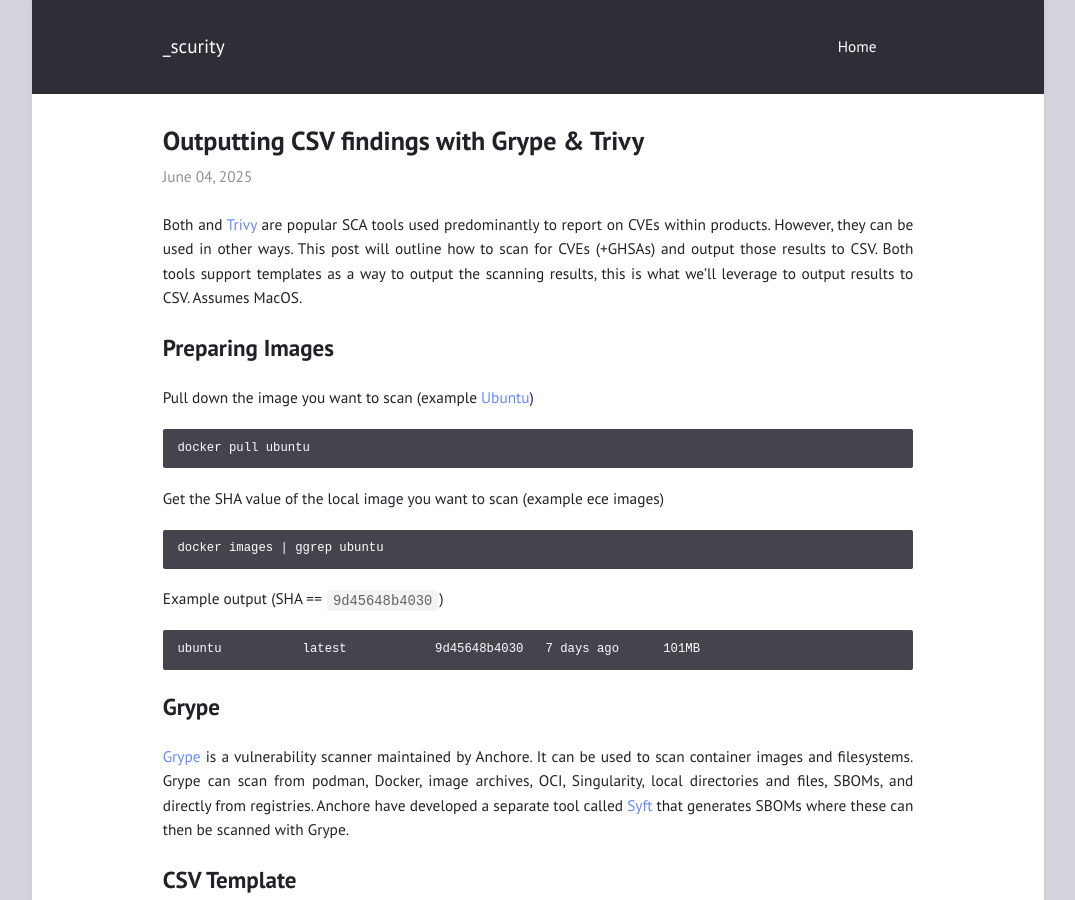
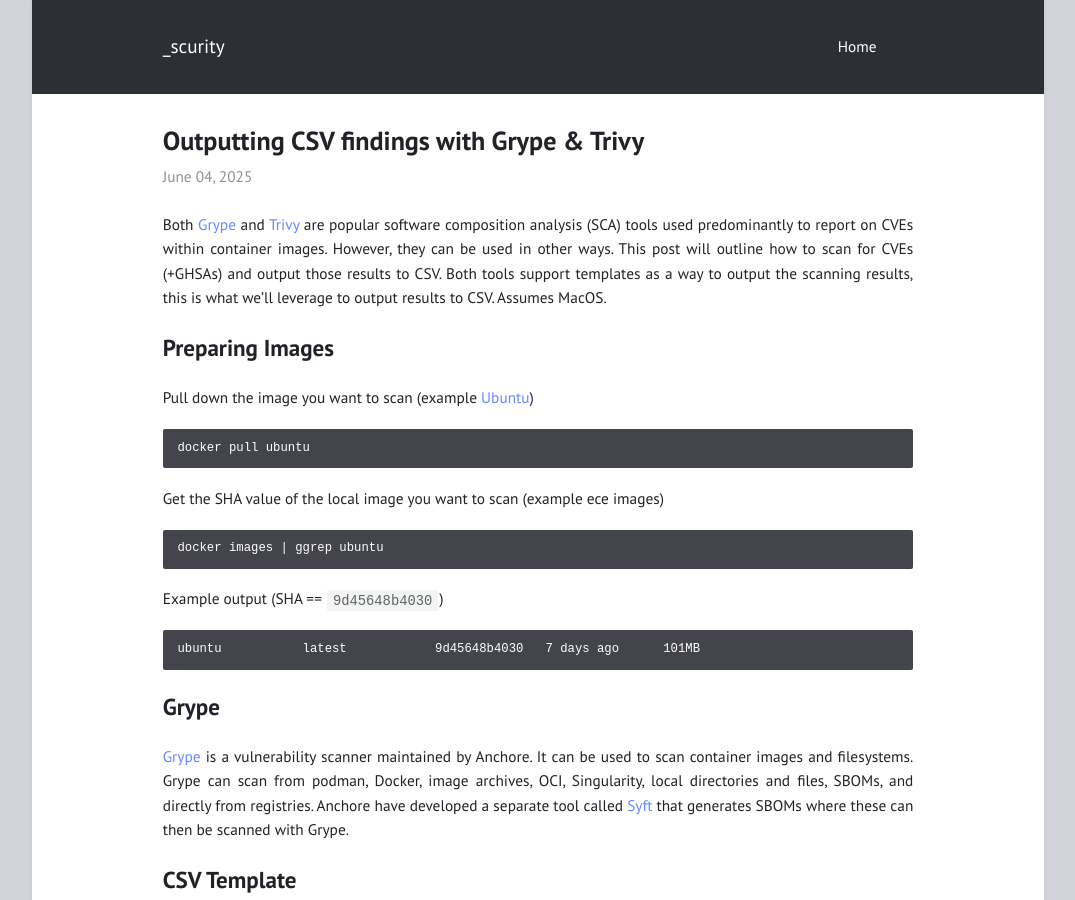
Before and after one commit to ismisepaul/ismisepaul.github.io, a Jekyll site: the page built from docs/_posts/2025-06-04-grype-trivy-csv-output.markdown, in a window 1280 px wide and 900 px high. Shown: the whole window, without its empty margins (102-1177 px from the left). Built offline with Jekyll 4.4.1, drawn with Linux system fonts in a browser that asks for light colours.

Commit message:
adding grype back into the intro

```diff
--- a/docs/_posts/2025-06-04-grype-trivy-csv-output.markdown
+++ b/docs/_posts/2025-06-04-grype-trivy-csv-output.markdown
@@ -6,10 +6,11 @@ categories: sca security-tools
 tag: trivy grype sca
 ---
 
-Both  and [Trivy](https://github.com/aquasecurity/trivy) are popular SCA tools
-used predominantly to report on CVEs within products. However, they can be used in other ways. This post will outline
-how to scan for CVEs (+GHSAs) and output those results to CSV. Both tools support templates as a way to output the
-scanning results, this is what we'll leverage to output results to CSV. Assumes MacOS.
+Both [Grype](https://github.com/anchore/grype) and [Trivy](https://github.com/aquasecurity/trivy) are popular
+software composition analysis (SCA) tools used predominantly to report on CVEs within container images. However, they
+can be used in other ways. This post will outline how to scan for CVEs (+GHSAs) and output those results to CSV. Both
+tools support templates as a way to output the scanning results, this is what we'll leverage to output results to CSV.
+Assumes MacOS.
 
 
 # Preparing Images
```
